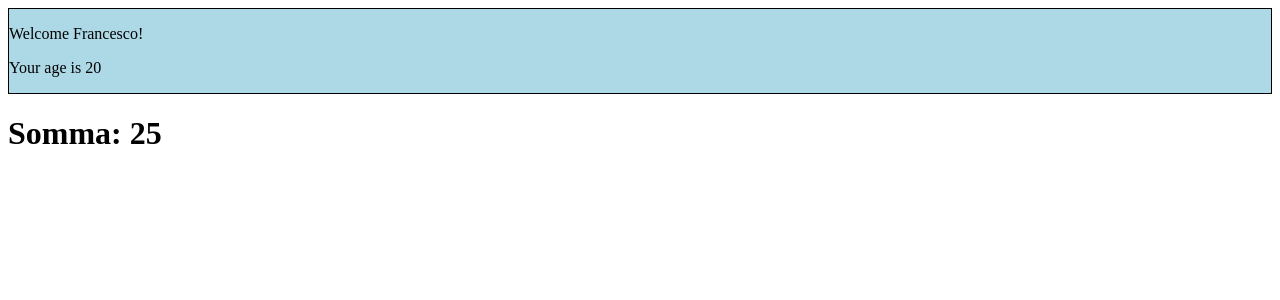
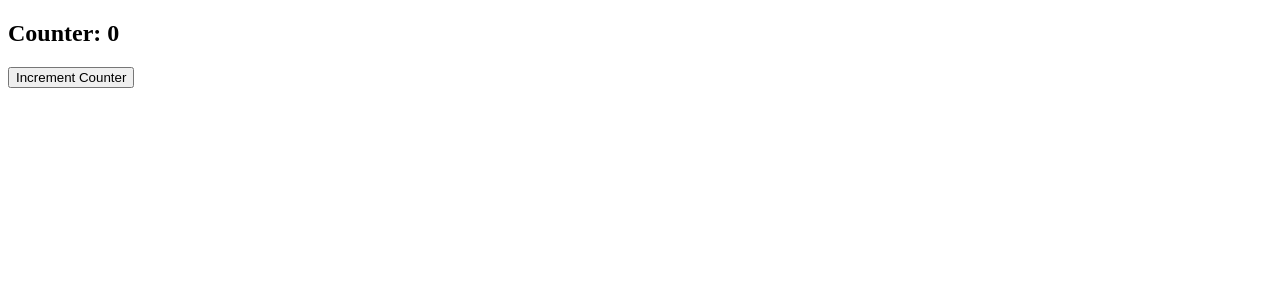
Before and after one commit to cicciocara/React-exercises, a React (Create React App) app in the folder react-exercises/: page / in a window 1280 px wide. Shown: the top 300 px of the page. Built offline with nearby package versions, Linux system fonts and the light colour scheme.

Commit message:
feat/exercise use-state-01 completed

```diff
--- a/react-exercises/src/App.js
+++ b/react-exercises/src/App.js
@@ -33,8 +33,7 @@ export class App extends React.Component {
   render() {
     return (
       <div>
-        <Welcome name='Francesco' age={20} />
-        <Sum />
+        <ClickCounter />
       </div>
     );
   }
--- a/react-exercises/src/ClickCounter.js
+++ b/react-exercises/src/ClickCounter.js
@@ -1,21 +1,15 @@
-import React from 'react';
+import React, { useState } from 'react';
 
-export class ClickCounter extends React.Component {
-  state = {
-    counter: 0,
-  };
+export function ClickCounter() {
+  const [counter, setCounter] = useState(0);
 
-  handleCounter = () => {
-    this.setState((state) => {
-      return { counter: state.counter + 1 };
-    });
-  };
-  render() {
-    return (
-      <div>
-        <h2>Counter: {this.state.counter}</h2>
-        <button onClick={this.handleCounter}>Increment Counter</button>
-      </div>
-    );
+  function handleCounter() {
+    setCounter((c) => c + 1);
   }
+  return (
+    <div>
+      <h2>Counter: {counter}</h2>
+      <button onClick={handleCounter}>Increment Counter</button>
+    </div>
+  );
 }
```
